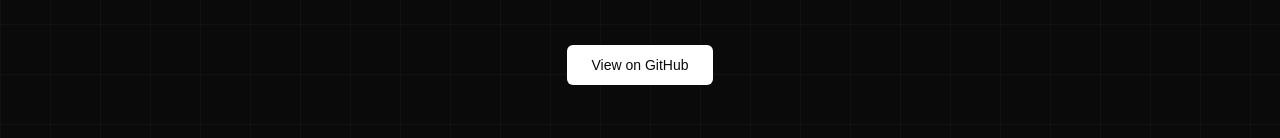
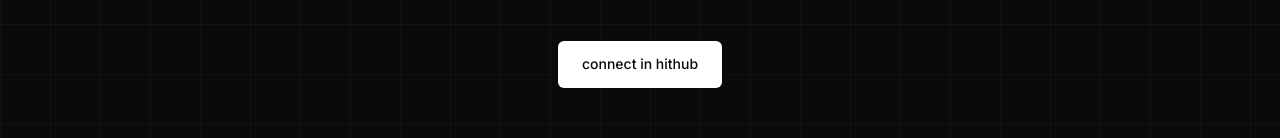
Before and after one commit to harivarshni/Harivarshni.github.io, a plain HTML site: page index.html in a window 1280 px wide. Shown: the part 526-664 px from the top of the page. Drawn offline with nearby package versions, Linux system fonts and the light colour scheme.

Commit message:
Add files via upload

```diff
--- a/index.html
+++ b/index.html
@@ -49,7 +49,7 @@
                        Blending elegant design with robust code<br> to create seamless digital experiences<br> that work for everyone..
                     </p>
                     <div class="hero-actions animate-on-load">
-                        <button class="btn-primary">View on GitHub</button>
+                        <a href="https://github.com/harivarshni"class="btn-primary" target="_blank">connect in hithub</a>
                     </div>
                     <div class="hero-logo animate-on-load">
                         <div class="logo-display">
```
